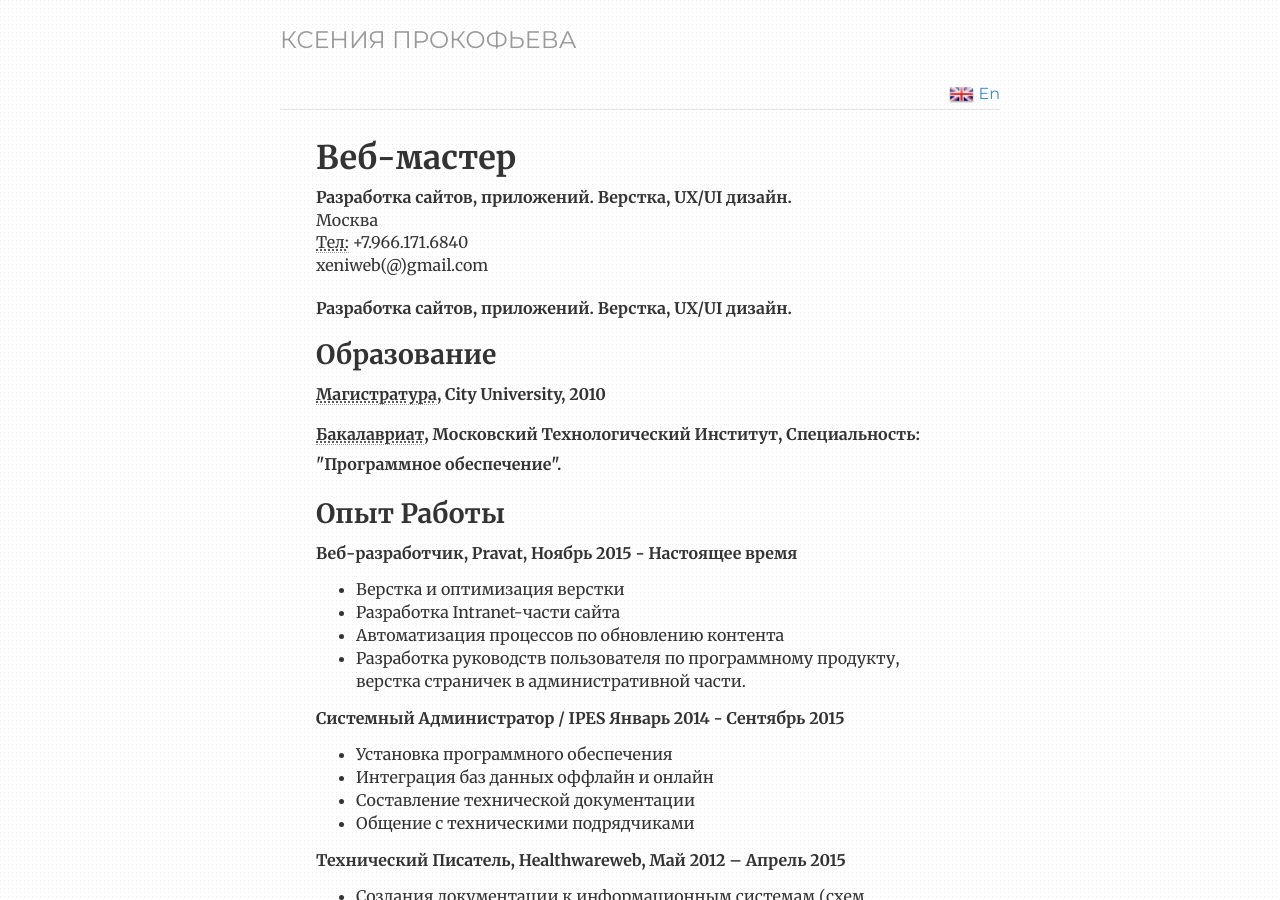
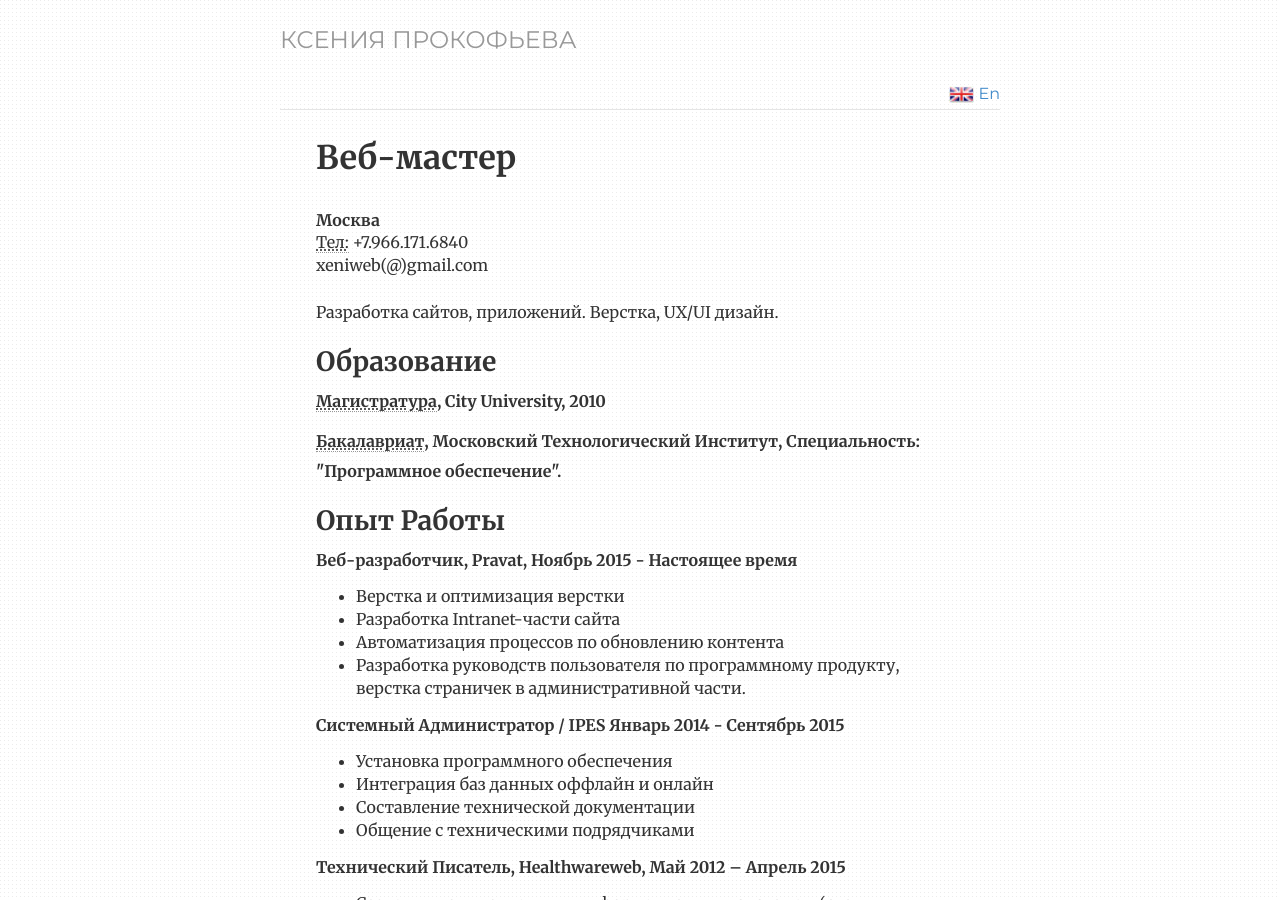
Before and after one commit to cvkp/cvkp.github.io, a Jekyll site: the page built from index.html, in a window 1280 px wide and 900 px high. Built offline with Jekyll 4.4.1, drawn with Linux system fonts in a browser that asks for light colours; nearby versions of some CDN libraries; the list of posts is cut into pages by our own code.

Commit message:
Update index.html

```diff
--- a/index.html
+++ b/index.html
@@ -21,20 +21,20 @@ ref: cv
         </span>
         <address>
             <span itemprop="affiliation">
-                <strong>Разработка сайтов, приложений. Верстка, UX/UI дизайн.  </strong>
+
                 <br>
 
             </span>
-            <span itemprop="affiliation">Москва
+            <span itemprop="affiliation"><strong>Москва
                 <br>
-            </span>
+                    </strong></span>
             <abbr title="phone">Тел:</abbr> +7.966.171.6840
             <br>
             <span>xeniweb(@)gmail.com</span>
         </address>
 
 
-                 <strong>Разработка сайтов, приложений. Верстка, UX/UI дизайн.  </strong>
+                 <p>Разработка сайтов, приложений. Верстка, UX/UI дизайн.  </p>
     </div>
 
 
```
